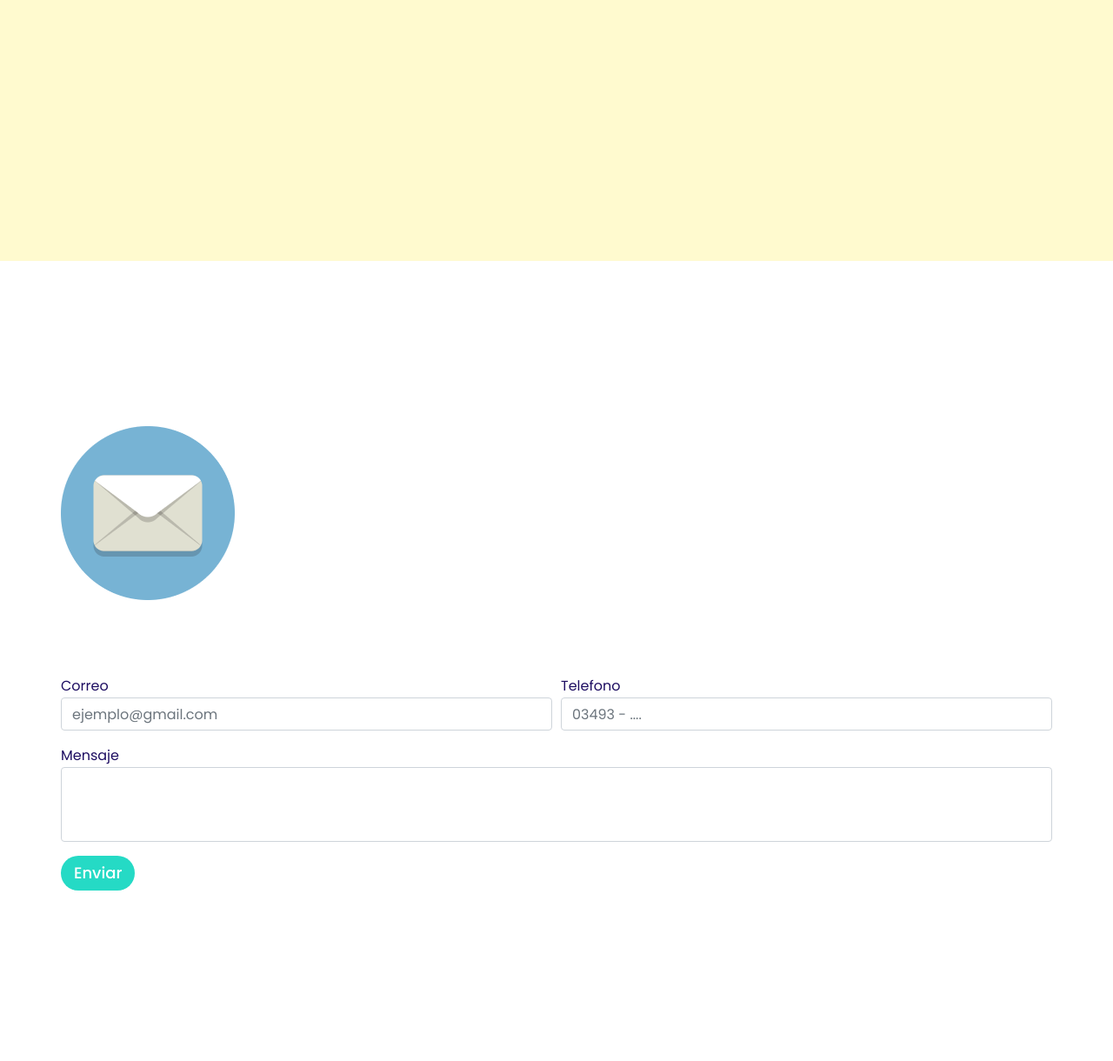
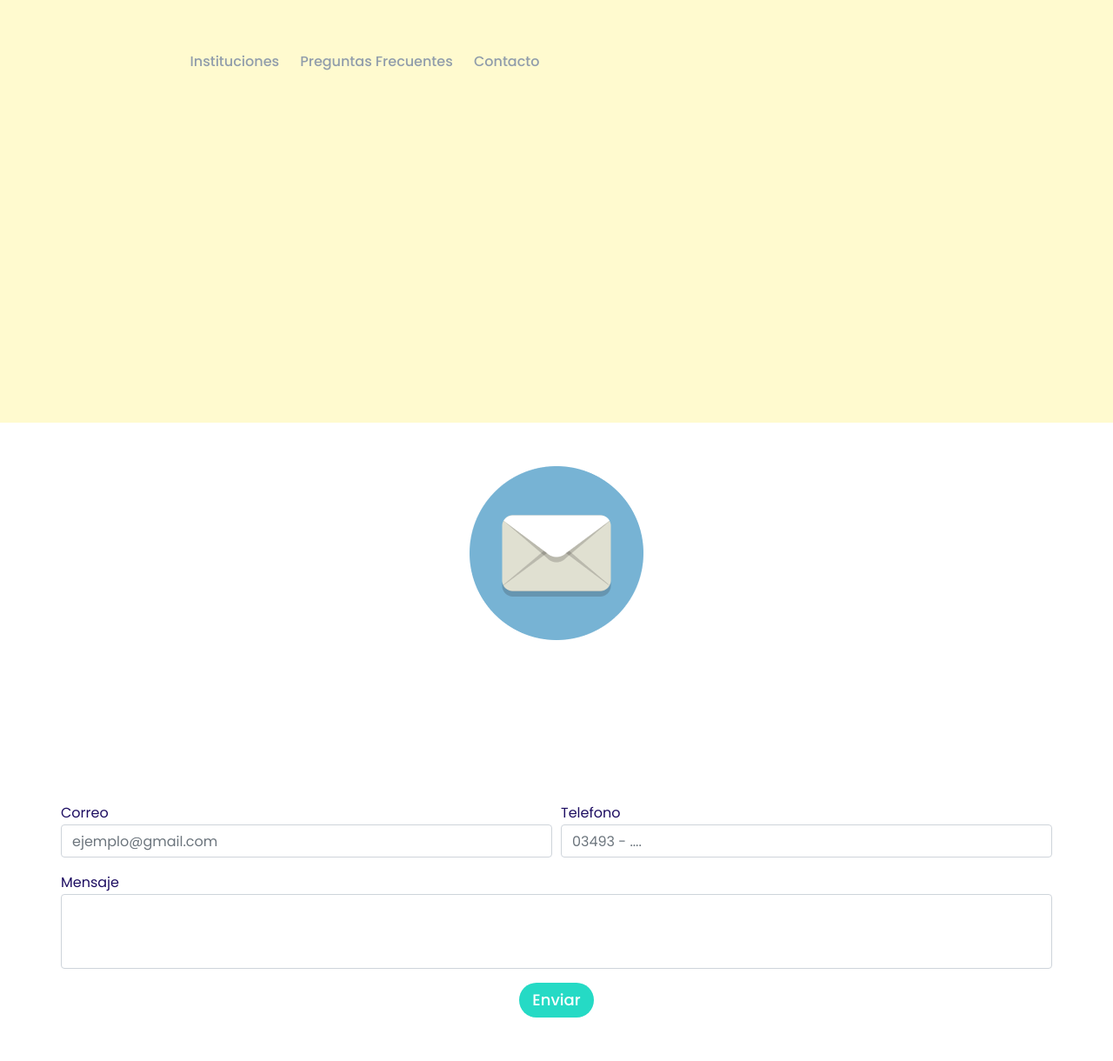
Before and after one commit to alecipo/TESIS, a PHP site: page /Contacto.html in a window 1280 px wide. Shown: the whole page at 87% size. Before the commit the page ends 1024 px from the top, so only its background shows below. Run offline with PHP 8.4, Linux system fonts and the light colour scheme; some libraries are stand-ins or nearby versions.

Commit message:
Intento de mejorar el menú con el Logo. (falta terminar)

```diff
--- a/Contacto.html
+++ b/Contacto.html
@@ -45,29 +45,40 @@
 
     <header class="header pt-190 pb-110">
 
-        <nav class="nav_menu pt-20 pb-20">
-            <div class="container px-xl-0">
-                <div class="row justify-content-between align-items-center f-18 medium">
-                    <div class="col-lg-8" data-aos-duration="600" data-aos="fade-down" data-aos-delay="900">
-                        <a href="index.html" class="link color-heading mx-15">Inicio</a>
-                        <a href="SerVoluntario.html" class="link color-heading mx-15">Instituciones</a>
-                        <a href="Contacto.html" class="link color-heading mx-15">Preguntas Frecuentes</a>
-                        <a href="Contacto.html#Contacto" class="link color-heading mx-15">Contacto</a>
+        <nav class="header_menu_10 pt-35 pb-30">
+            <div class="container">
+                <div class="row align-items-center animatable justify-conten-around">
+                    <img id="logo2" src="img/contacto.png" data-aos="fade-down" data-aos-duration="600"
+                        data-aos-delay="600">
+                    <div class="col-lg-6 text-center links medium">
+                        <a href="https://designmodo.com/startup/app/" class="link color-heading mx-10"
+                            data-wpel-link="internal">Instituciones</a>
+                        <a href="https://designmodo.com/startup/#prices" class="link color-heading mx-10"
+                            data-wpel-link="internal">Preguntas Frecuentes</a>
+                        <a href="https://designmodo.com/startup/changelog/" class="link color-heading mx-10"
+                            data-wpel-link="internal">Contacto</a>
                     </div>
-                    <div class="col-lg-4 col-md-4 col-sm-6 d-flex justify-content-end align-items-center"
-                        data-aos-duration="600" data-aos="fade-down" data-aos-delay="1200">
-                        <a href="SerVoluntario.html" class="btn sm action-1">Quiero ser Voluntario</a>
-                    </div>
+                    <a href="SerVoluntario.html" class="btn sm action-1 btnnav" data-aos-duration="600" data-aos="fade-down"
+                        data-aos-delay="1200">Quiero ser Voluntario</a>
                 </div>
             </div>
         </nav>
+
+        <!-- FAQ -->
+        <section id="FAQ">
+            <div class="container mt-50 mb-50">
+                <h1 class="big text-center" data-aos-duration="600" data-aos="fade-down" data-aos-delay="0">Preguntas
+                    Frecuentes</h1>
+            </div>
+        </section>
     </header>
 
     <!-- CONTACTO -->
     <section id="Contacto">
-        <div class="container pt-190 pb-110">
-            <img src="img/contacto.png">
-            <h1 class="big text-center" data-aos-duration="600" data-aos="fade-down" data-aos-delay="0">Contacto</h1>
+        <div class="container mt-50 mb-50">
+            <img src="img/contacto.png" class="center-block mb-50">
+            <h1 class="big text-center mb-50" data-aos-duration="600" data-aos="fade-down" data-aos-delay="0">Contacto
+            </h1>
             <form>
                 <div class="form-row">
                     <div class="form-group col-md-6">
@@ -82,8 +93,8 @@
                 <div class="form-group">
                     <label for="exampleFormControlTextarea1">Mensaje</label>
                     <textarea class="form-control" id="exampleFormControlTextarea1" rows="3"></textarea>
-                </div class="text-center">
-                <button type="submit" class="btn sm action-1 btn-default">Enviar</button>
+                </div>
+                <button type="submit" class="btn sm action-1 center-block">Enviar</button>
             </form>
         </div>
     </section>
--- a/Notas.txt
+++ b/Notas.txt
@@ -43,3 +43,9 @@ IDEA GENERAL SOBRE EL FRONT END (VA A IR VARIANDO)
 +El map se abre con la localizacion de la persona si da permiso, sino en sunchales.
 +Carrousel, ocultar si no hay nada.
 +Terminos y condiciones.
+
+REUNION 03/10
+-Probar videos y links de youtube en Carousel.
+-Pasar arriba lo de voluntariado (meter logo) y pasar abajo carousel.
+-Pie de pagina nos tienen que decir que poner.
+-Carrousel promocionando evento hacer algo automatico para que la persona se ofrezca de voluntario para ESE evento especifico. (cateogira Otros)
--- a/css/shared.css
+++ b/css/shared.css
@@ -12,3 +12,21 @@ h3 {
 .header{
     background-color: #fffacf;
 }
+
+.center-block{
+    display: block;
+    margin: auto;
+}
+
+#logo2{
+    height: auto;
+    width: auto;
+    max-height: 72px;
+    max-width: 250px;
+    display: block;
+}
+
+.btnnav{
+    display: inline-block;
+
+}
```
Also changed, not shown: SerVoluntario.html (+31 -22 lines), css/serVoluntario.css (+2 -7 lines), index.html (+13 -9 lines).
